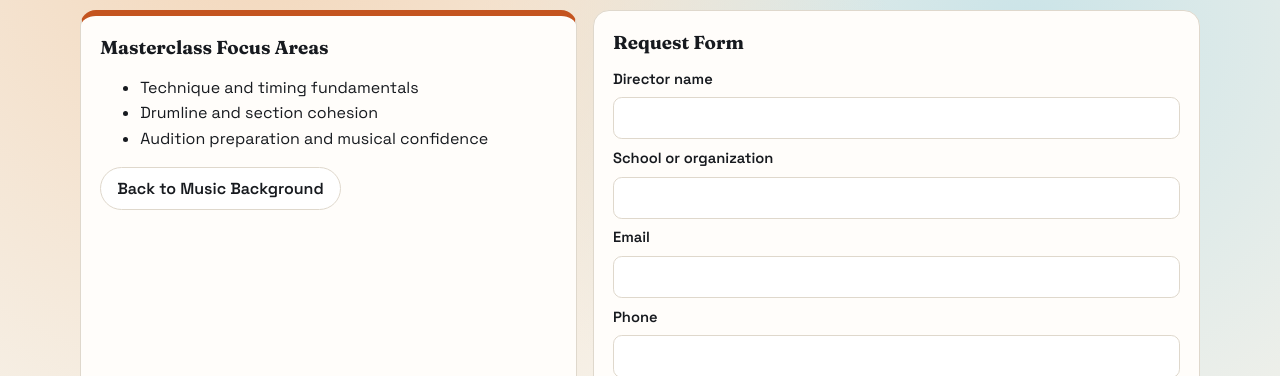
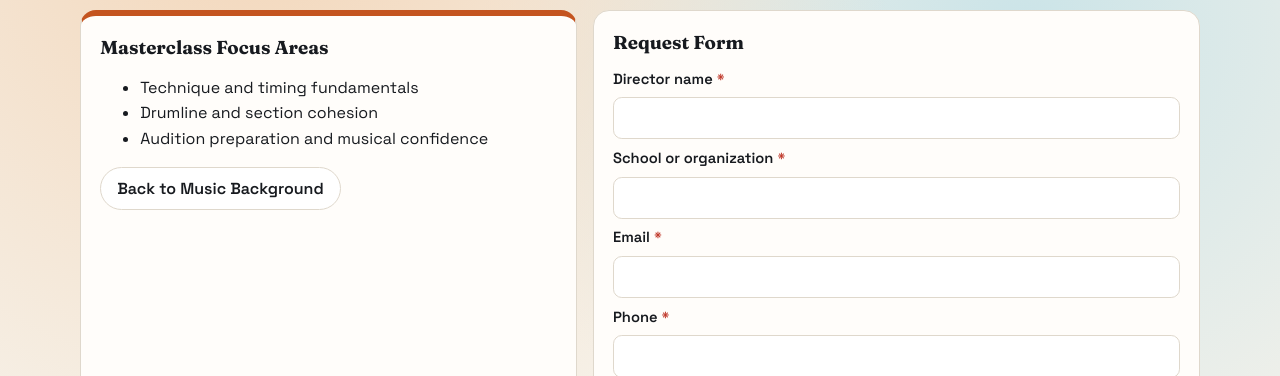
Before and after one commit to Charlescott/Portfolio-Website, a React (Vite) app in the folder client/: page /music/masterclass-inquiry in a window 1280 px wide. Shown: the part 249-625 px from the top of the page. Built offline with nearby package versions, Linux system fonts and the light colour scheme; no server answers.

Commit message:
Inquiry questions made optional

```diff
--- a/client/src/pages/MasterclassInquiryPage.jsx
+++ b/client/src/pages/MasterclassInquiryPage.jsx
@@ -20,6 +20,8 @@ export function MasterclassInquiryPage() {
   const [isSubmitting, setIsSubmitting] = useState(false);
   const [submitError, setSubmitError] = useState('');
 
+  const requiredLabels = new Set(['Director Name', 'School/Organization', 'Email', 'Phone']);
+
   const onChange = (event) => {
     const { name, value } = event.target;
     setForm((prev) => ({ ...prev, [name]: value }));
@@ -31,21 +33,26 @@ export function MasterclassInquiryPage() {
     setIsSubmitting(true);
 
     try {
+      const fields = [
+        { label: 'Director Name', value: form.directorName },
+        { label: 'School/Organization', value: form.schoolOrOrganization },
+        { label: 'Email', value: form.email },
+        { label: 'Phone', value: form.phone },
+        { label: 'Ensemble Type', value: form.ensembleType },
+        { label: 'Student Level', value: form.studentLevel },
+        { label: 'Preferred Dates', value: form.preferredDates },
+        { label: 'Masterclass Goals', value: form.goals },
+        { label: 'Additional Notes', value: form.notes },
+      ];
+
       await submitInquiry({
         inquiryType: 'masterclass',
         formTitle: 'Director Masterclass Request',
         subject: 'Director Masterclass Request',
-        fields: [
-          { label: 'Director Name', value: form.directorName },
-          { label: 'School/Organization', value: form.schoolOrOrganization },
-          { label: 'Email', value: form.email },
-          { label: 'Phone', value: form.phone },
-          { label: 'Ensemble Type', value: form.ensembleType },
-          { label: 'Student Level', value: form.studentLevel },
-          { label: 'Preferred Dates', value: form.preferredDates },
-          { label: 'Masterclass Goals', value: form.goals },
-          { label: 'Additional Notes', value: form.notes },
-        ],
+        fields: fields.filter((field) => {
+          if (requiredLabels.has(field.label)) return true;
+          return String(field.value || '').trim().length > 0;
+        }),
       });
       setSubmitted(true);
       setForm(initialForm);
@@ -88,10 +95,14 @@ export function MasterclassInquiryPage() {
             </div>
           ) : (
             <form className="lessons-form" onSubmit={onSubmit}>
-              <label htmlFor="directorName">Director name</label>
+              <label htmlFor="directorName">
+                Director name<span className="required-asterisk" aria-hidden="true">*</span>
+              </label>
               <input id="directorName" name="directorName" value={form.directorName} onChange={onChange} required />
 
-              <label htmlFor="schoolOrOrganization">School or organization</label>
+              <label htmlFor="schoolOrOrganization">
+                School or organization<span className="required-asterisk" aria-hidden="true">*</span>
+              </label>
               <input
                 id="schoolOrOrganization"
                 name="schoolOrOrganization"
@@ -100,17 +111,21 @@ export function MasterclassInquiryPage() {
                 required
               />
 
-              <label htmlFor="email">Email</label>
+              <label htmlFor="email">
+                Email<span className="required-asterisk" aria-hidden="true">*</span>
+              </label>
               <input id="email" name="email" type="email" value={form.email} onChange={onChange} required />
 
-              <label htmlFor="phone">Phone</label>
+              <label htmlFor="phone">
+                Phone<span className="required-asterisk" aria-hidden="true">*</span>
+              </label>
               <input id="phone" name="phone" type="tel" value={form.phone} onChange={onChange} required />
 
               <label htmlFor="ensembleType">Ensemble type</label>
-              <input id="ensembleType" name="ensembleType" value={form.ensembleType} onChange={onChange} required />
+              <input id="ensembleType" name="ensembleType" value={form.ensembleType} onChange={onChange} />
 
               <label htmlFor="studentLevel">Student level</label>
-              <input id="studentLevel" name="studentLevel" value={form.studentLevel} onChange={onChange} required />
+              <input id="studentLevel" name="studentLevel" value={form.studentLevel} onChange={onChange} />
 
               <label htmlFor="preferredDates">Preferred dates / windows</label>
               <textarea
@@ -119,11 +134,10 @@ export function MasterclassInquiryPage() {
                 value={form.preferredDates}
                 onChange={onChange}
                 rows={2}
-                required
               />
 
               <label htmlFor="goals">Masterclass goals</label>
-              <textarea id="goals" name="goals" value={form.goals} onChange={onChange} rows={4} required />
+              <textarea id="goals" name="goals" value={form.goals} onChange={onChange} rows={4} />
 
               <label htmlFor="notes">Additional notes</label>
               <textarea id="notes" name="notes" value={form.notes} onChange={onChange} rows={3} />
--- a/client/src/pages/PrivateLessonsPage.jsx
+++ b/client/src/pages/PrivateLessonsPage.jsx
@@ -19,6 +19,8 @@ export function PrivateLessonsPage() {
   const [isSubmitting, setIsSubmitting] = useState(false);
   const [submitError, setSubmitError] = useState('');
 
+  const requiredLabels = new Set(['Full Name', 'Email', 'Phone']);
+
   const onChange = (event) => {
     const { name, value } = event.target;
     setForm((prev) => ({ ...prev, [name]: value }));
@@ -30,20 +32,25 @@ export function PrivateLessonsPage() {
     setIsSubmitting(true);
 
     try {
+      const fields = [
+        { label: 'Full Name', value: form.fullName },
+        { label: 'Email', value: form.email },
+        { label: 'Phone', value: form.phone },
+        { label: 'Student Level', value: form.studentLevel },
+        { label: 'Preferred Format', value: form.lessonFormat },
+        { label: 'Preferred Lesson Length', value: `${form.lessonLength} minutes` },
+        { label: 'Primary Goals', value: form.goals },
+        { label: 'Weekly Availability', value: form.availability },
+      ];
+
       await submitInquiry({
         inquiryType: 'private-lessons',
         formTitle: 'Private Lessons Inquiry',
         subject: 'Private Lessons Inquiry',
-        fields: [
-          { label: 'Full Name', value: form.fullName },
-          { label: 'Email', value: form.email },
-          { label: 'Phone', value: form.phone },
-          { label: 'Student Level', value: form.studentLevel },
-          { label: 'Preferred Format', value: form.lessonFormat },
-          { label: 'Preferred Lesson Length', value: `${form.lessonLength} minutes` },
-          { label: 'Primary Goals', value: form.goals },
-          { label: 'Weekly Availability', value: form.availability },
-        ],
+        fields: fields.filter((field) => {
+          if (requiredLabels.has(field.label)) return true;
+          return String(field.value || '').trim().length > 0;
+        }),
       });
       setSubmitted(true);
       setForm(initialForm);
@@ -88,7 +95,9 @@ export function PrivateLessonsPage() {
             </div>
           ) : (
             <form className="lessons-form" onSubmit={onSubmit}>
-              <label htmlFor="fullName">Full name</label>
+              <label htmlFor="fullName">
+                Full name<span className="required-asterisk" aria-hidden="true">*</span>
+              </label>
               <input
                 id="fullName"
                 name="fullName"
@@ -98,7 +107,9 @@ export function PrivateLessonsPage() {
                 required
               />
 
-              <label htmlFor="email">Email</label>
+              <label htmlFor="email">
+                Email<span className="required-asterisk" aria-hidden="true">*</span>
+              </label>
               <input
                 id="email"
                 name="email"
@@ -108,7 +119,9 @@ export function PrivateLessonsPage() {
                 required
               />
 
-              <label htmlFor="phone">Phone</label>
+              <label htmlFor="phone">
+                Phone<span className="required-asterisk" aria-hidden="true">*</span>
+              </label>
               <input
                 id="phone"
                 name="phone"
@@ -124,7 +137,6 @@ export function PrivateLessonsPage() {
                 name="studentLevel"
                 value={form.studentLevel}
                 onChange={onChange}
-                required
               >
                 <option value="">Select level</option>
                 <option value="middle-school">Middle School</option>
@@ -138,7 +150,6 @@ export function PrivateLessonsPage() {
                 name="lessonFormat"
                 value={form.lessonFormat}
                 onChange={onChange}
-                required
               >
                 <option value="in-person">In-Person</option>
                 <option value="zoom">Zoom</option>
@@ -151,7 +162,6 @@ export function PrivateLessonsPage() {
                 name="lessonLength"
                 value={form.lessonLength}
                 onChange={onChange}
-                required
               >
                 <option value="60">60 minutes</option>
                 <option value="45">45 minutes</option>
@@ -165,7 +175,6 @@ export function PrivateLessonsPage() {
                 value={form.goals}
                 onChange={onChange}
                 rows={4}
-                required
               />
 
               <label htmlFor="availability">Weekly availability</label>
@@ -175,7 +184,6 @@ export function PrivateLessonsPage() {
                 value={form.availability}
                 onChange={onChange}
                 rows={3}
-                required
               />
 
               {submitError ? (
--- a/client/src/styles.css
+++ b/client/src/styles.css
@@ -268,6 +268,11 @@ li {
   font-weight: 600;
 }
 
+.required-asterisk {
+  color: #c0392b;
+  margin-left: 0.25rem;
+}
+
 .chips {
   display: flex;
   flex-wrap: wrap;
```
